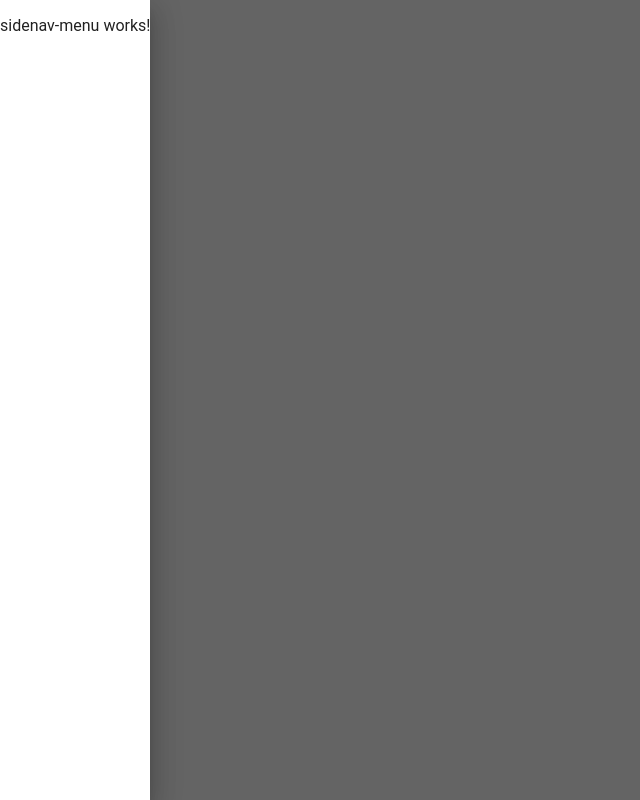
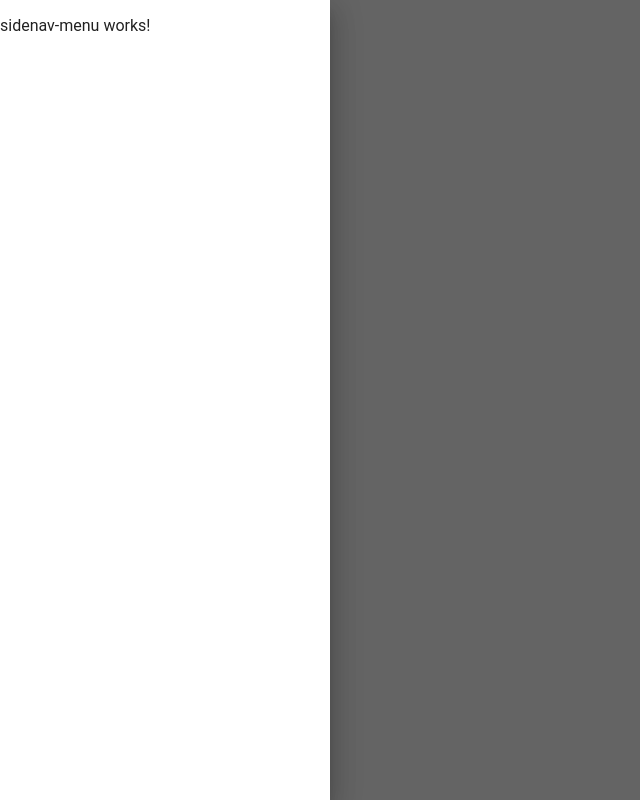
Before and after one commit to seb9465/chat-app, an Angular app in the folder client/: page / in a window 1280 px wide. Both pictures are taken after a click on the button "toggle". Shown: the whole page, without its empty margins (0-640 px from the left). Built offline with nearby package versions, Linux system fonts and the light colour scheme.

Commit message:
Added a class to the sidenav.

```diff
--- a/client/src/app/common/sidenav-menu/sidenav-menu.component.html
+++ b/client/src/app/common/sidenav-menu/sidenav-menu.component.html
@@ -1,4 +1,4 @@
-<div>
+<div class='sidenav-content'>
   <p>
     sidenav-menu works!
   </p>
```
